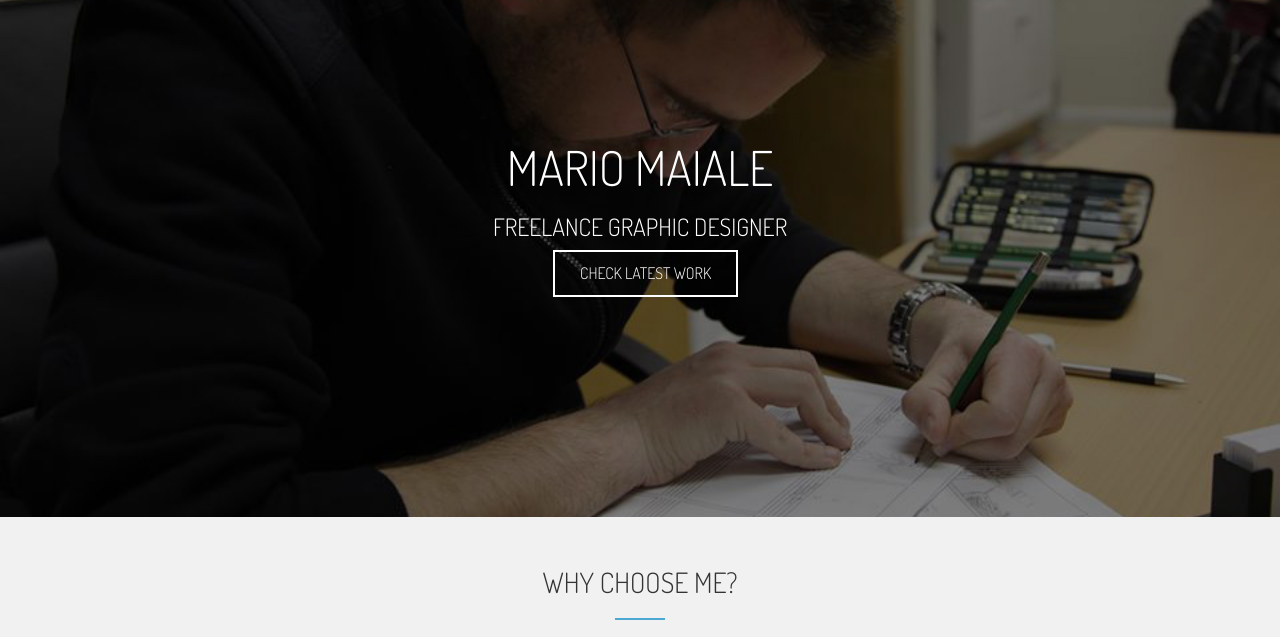
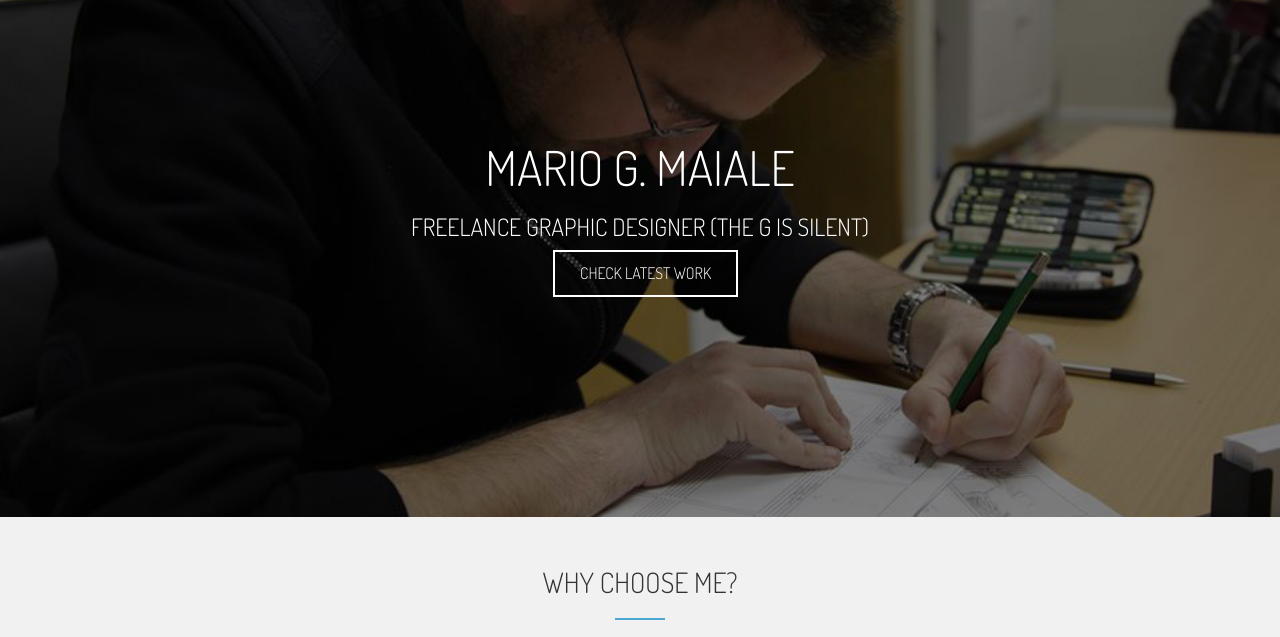
Before and after one commit to MarSolo/mariogmaiale, a plain HTML site: page index.html in a window 1280 px wide. Shown: the part 129-766 px from the top of the page. Drawn offline with nearby package versions, Linux system fonts and the light colour scheme; a web font is replaced by a local one.

Commit message:
Title Changes
Added the G

```diff
--- a/index.html
+++ b/index.html
@@ -6,7 +6,7 @@
 <meta name="viewport" content="width=device-width, initial-scale=1">
 <meta name="description" content="">
 <meta name="author" content="">
-<title>Mario Maiale: Designer & Game Developer</title>
+<title>Mario G. Maiale: Designer & Game Developer</title>
 <!-- Bootstrap Core CSS -->
 <link href="assets/css/bootstrap.css" rel="stylesheet">
 <!-- Custom CSS -->
@@ -30,6 +30,9 @@
 </head>
 
 <body>
+<!-- Loader -->
+<div class="loading"></div>
+<!-- /.Loader -->
 
 <!-- Navigation -->
 <nav id="lightnav" class="navbar navbar-default navbar-fixed-top">
@@ -123,8 +126,8 @@
       <div class="col-md-12">
         <!-- Heading Title Area -->
         <div class="header-text white text-center wow fadeInDown">
-          <h1>Mario Maiale</h1>
-          <h2>Freelance Graphic Designer</h2>
+          <h1>Mario G. Maiale</h1>
+          <h2>Freelance Graphic Designer (The G is silent)</h2>
            <span class="hidden-xs">&nbsp; &nbsp;</span> <a href="portfolio.html" class="page-scroll btn btn-white-sm text-uppercase hidden-xs">Check latest work</a> </p>
         </div>
         <!-- /.Heading Title Area -->
```
Also changed, not shown: about.html (+1 -1 lines), contact.html (+1 -1 lines), portfolio.html (+1 -1 lines).
